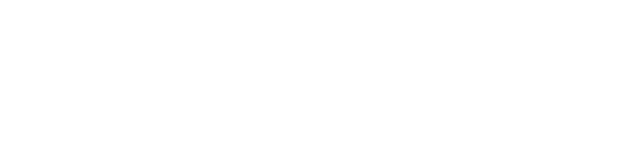
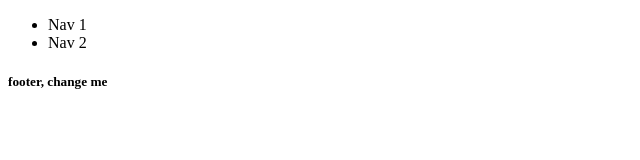
Before and after one commit to Pisotski/Coffee-Wars, a plain HTML site: page index.html in a window 1280 px wide. Shown: the whole page, without its empty margins (0-640 px from the left). Drawn offline with Linux system fonts and the light colour scheme.

Commit message:
creating structure

```diff
--- a/index.html
+++ b/index.html
@@ -6,6 +6,24 @@
             <title>Coffee-Wars</title>
         </head>
         <body>
+            <header>
+                <nav>
+                    <!-- Main Navigation -->
+                    <ul id="navbar-ul">
+                        <li class="navbar-li">Nav 1</li>
+                        <li class="navbar-li">Nav 2</li>
+                    </ul>
+                </nav>
+                    <!-- Navigation Ends-->
 
+            </header>
+                    <!-- Main Content -->
+            <main>
+            </main>
+                    <!-- Main Ends -->
+            <footer>
+                <h5>footer, change me</h5>
+            </footer>
         </body>
+        <script type="text/javascript" src="./js/index.js"></script>
     </html>
```
Also changed, not shown: css/main.css (added), js/index.js (added), 1 other file. Lines whose indentation alone changed are shown as unchanged.
